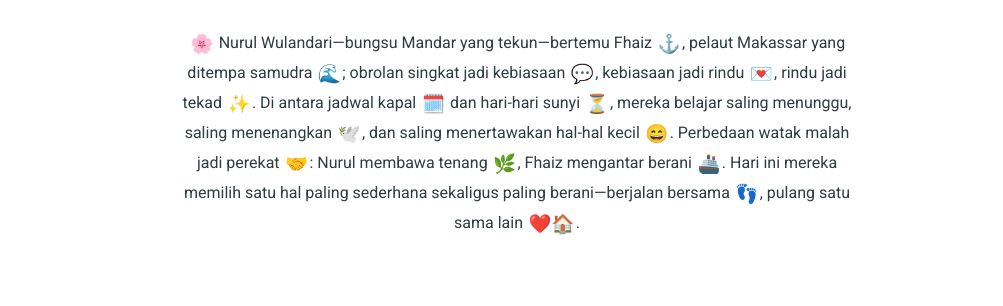
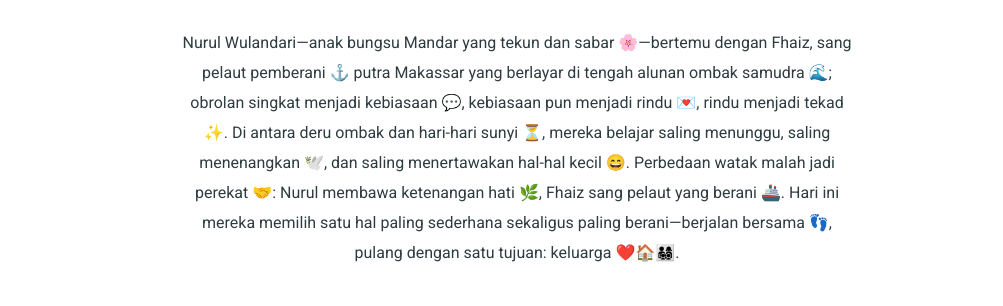
Before and after one commit to ryancyber/fhaiz_n_nurul, a plain HTML site: page index.html in a window 1280 px wide. Shown: the part 1928-2234 px from the top of the page, without its empty margins (123-1126 px from the left). Drawn offline with nearby package versions, Linux system fonts and the light colour scheme.

Commit message:
revisi kalimat our love story

```diff
--- a/index.html
+++ b/index.html
@@ -210,17 +210,7 @@
                         <img src="assets/img/gallery/WhatsApp_Image_1.jpeg" alt="">
                         <!-- <p style="text-align: left;">Nurul Wulandari—bungsu Mandar yang tekun—bertemu Fhaiz, pelaut Makassar yang ditempa samudra; obrolan singkat jadi kebiasaan, kebiasaan jadi rindu, rindu jadi tekad. Di antara jadwal kapal dan hari-hari sunyi, mereka belajar saling menunggu, saling menenangkan, dan saling menertawakan hal-hal kecil. Perbedaan watak malah jadi perekat: Nurul membawa tenang, Fhaiz mengantar berani. Hari ini mereka memilih satu hal paling sederhana sekaligus paling berani—berjalan bersama, pulang satu sama lain.</p> -->
                          <p class="story-text">
-                            <span class="emoji">🌸</span> Nurul Wulandari—bungsu Mandar yang tekun—bertemu Fhaiz
-                            <span class="emoji">⚓️</span>, pelaut Makassar yang ditempa samudra <span class="emoji">🌊</span>;
-                            obrolan singkat jadi kebiasaan <span class="emoji">💬</span>, kebiasaan jadi rindu
-                            <span class="emoji">💌</span>, rindu jadi tekad <span class="emoji">✨</span>.
-                            Di antara jadwal kapal <span class="emoji">🗓️</span> dan hari-hari sunyi <span class="emoji">⏳</span>,
-                            mereka belajar saling menunggu, saling menenangkan <span class="emoji">🕊️</span>,
-                            dan saling menertawakan hal-hal kecil <span class="emoji">😄</span>.
-                            Perbedaan watak malah jadi perekat <span class="emoji">🤝</span>: Nurul membawa tenang
-                            <span class="emoji">🌿</span>, Fhaiz mengantar berani <span class="emoji">🚢</span>.
-                            Hari ini mereka memilih satu hal paling sederhana sekaligus paling berani—berjalan bersama
-                            <span class="emoji">👣</span>, pulang satu sama lain <span class="emoji">❤️🏠</span>.
+                            Nurul Wulandari—anak bungsu Mandar yang tekun dan sabar 🌸—bertemu dengan Fhaiz, sang pelaut pemberani ⚓️ putra Makassar yang berlayar di tengah alunan ombak samudra 🌊; obrolan singkat menjadi kebiasaan 💬, kebiasaan pun menjadi rindu 💌, rindu menjadi tekad ✨. Di antara deru ombak dan hari-hari sunyi ⏳, mereka belajar saling menunggu, saling menenangkan 🕊️, dan saling menertawakan hal-hal kecil 😄. Perbedaan watak malah jadi perekat 🤝: Nurul membawa ketenangan hati 🌿, Fhaiz sang pelaut yang berani 🚢. Hari ini mereka memilih satu hal paling sederhana sekaligus paling berani—berjalan bersama 👣, pulang dengan satu tujuan: keluarga ❤️🏠👨‍👩‍👧‍👦.
                         </p>
 
                     </div>
```
